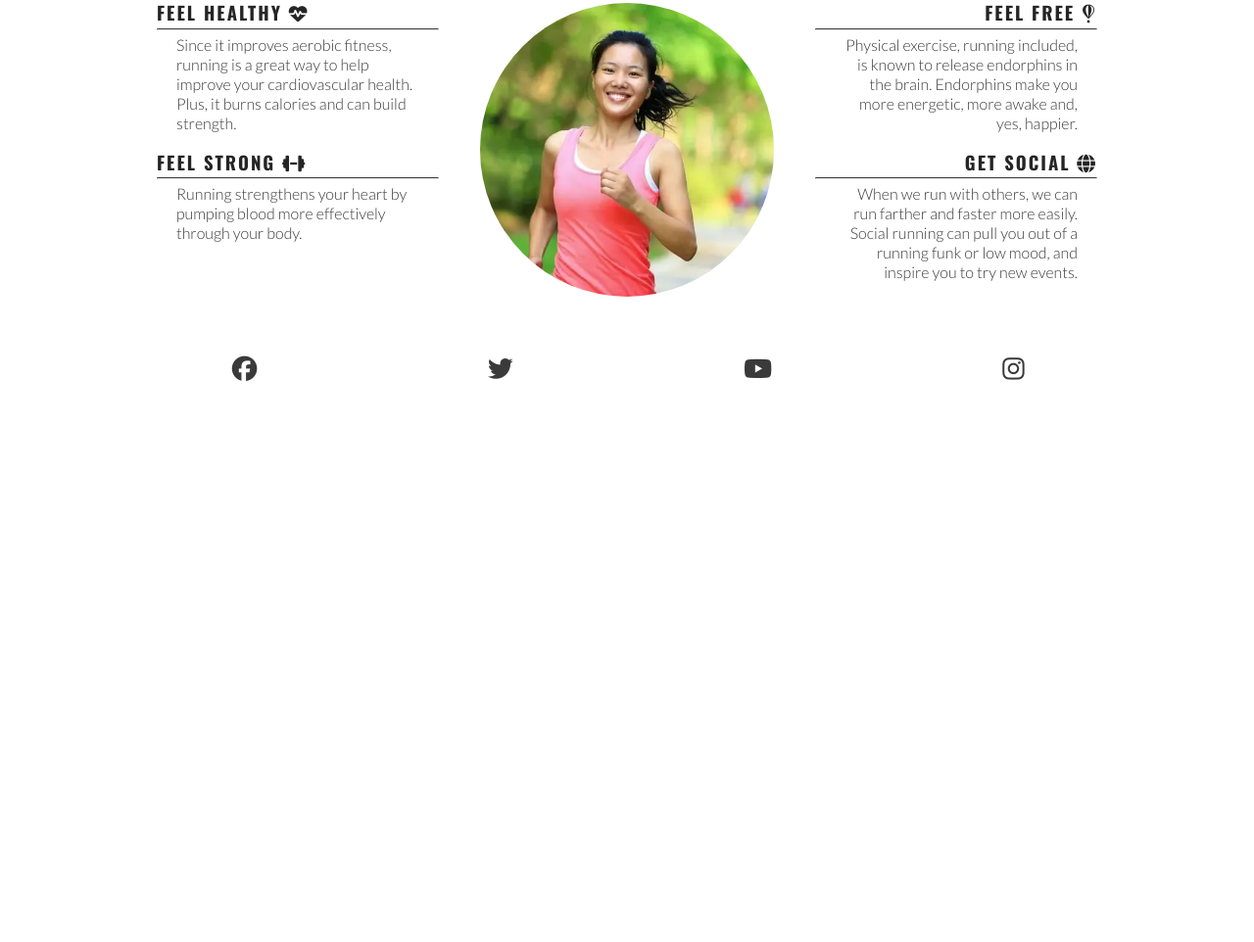
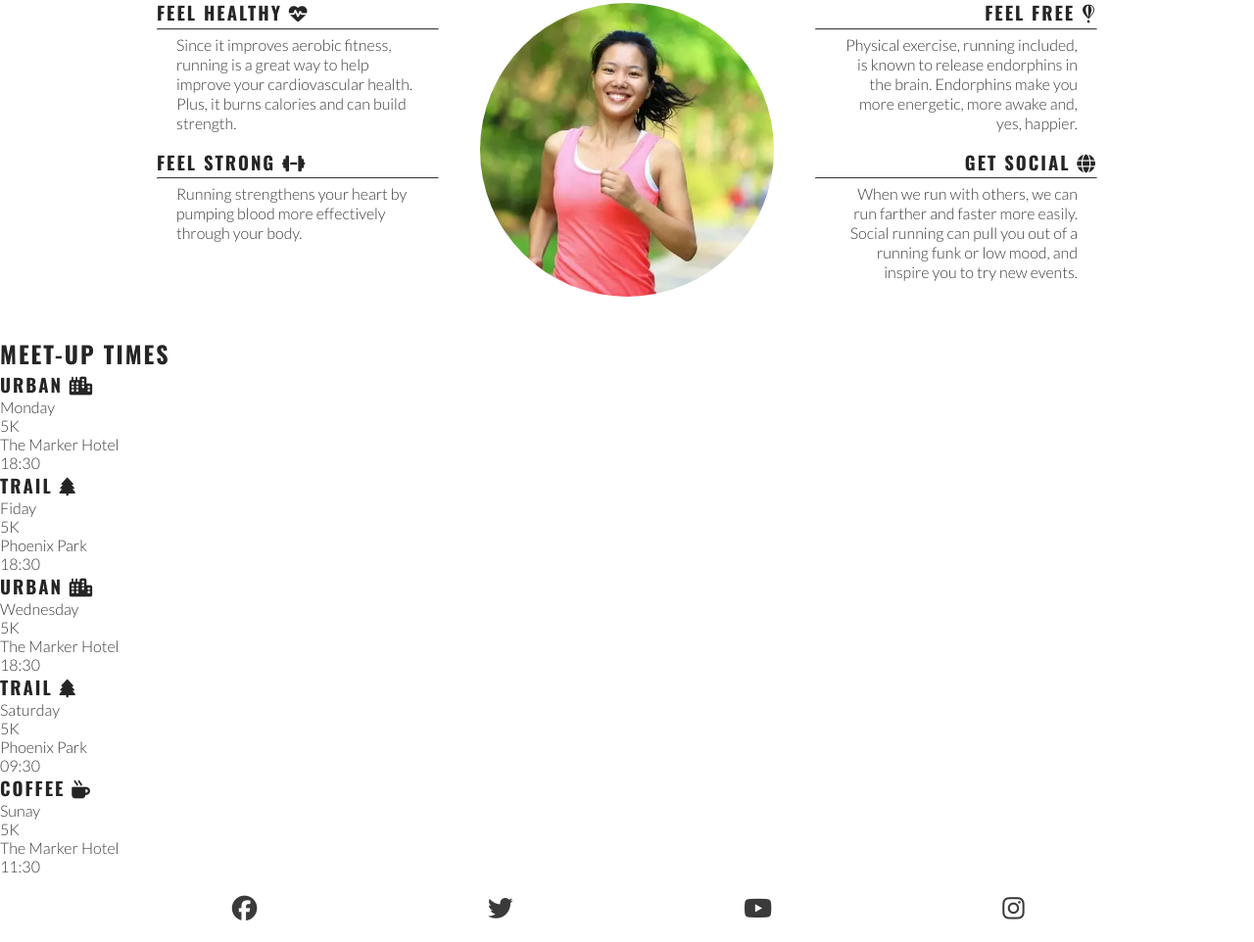
Before and after one commit to arcadejk/Love-Running-Project, a plain HTML site: page index.html in a window 1280 px wide. Shown: the part 782-1744 px from the top of the page at 98% size. Before the commit the page ends 1193 px from the top, so only its background shows below. Drawn offline with nearby package versions, Linux system fonts and the light colour scheme.

Commit message:
Add meetups section on HTML

```diff
--- a/index.html
+++ b/index.html
@@ -82,6 +82,52 @@
                 </div>
             </div>
         </section>
+
+        <!-- Meet-up sections -->
+        <section id="meetups">
+            <h2>Meet-up Times</h2>
+            <div id="times">
+                <div>
+                    <h3>URBAN <i class="fa-solid fa-city"></i></h3>
+                    <p>Monday</p>
+                    <p>5K</p>
+                    <p>The Marker Hotel</p>
+                    <p>18:30</p>
+                </div>
+
+                <div>
+                    <h3>TRAIL <i class="fa-solid fa-tree"></i></h3>
+                    <p>Fiday</p>
+                    <p>5K</p>
+                    <p>Phoenix Park</p>
+                    <p>18:30</p>
+                </div>
+
+                <div>
+                    <h3>URBAN <i class="fa-solid fa-city"></i></h3>
+                    <p>Wednesday</p>
+                    <p>5K</p>
+                    <p>The Marker Hotel</p>
+                    <p>18:30</p>
+                </div>
+
+                <div>
+                    <h3>TRAIL <i class="fa-solid fa-tree"></i></h3>
+                    <p>Saturday</p>
+                    <p>5K</p>
+                    <p>Phoenix Park</p>
+                    <p>09:30</p>
+                </div>
+
+                <div>
+                    <h3>COFFEE <i class="fa-solid fa-mug-hot"></i></h3>
+                    <p>Sunay</p>
+                    <p>5K</p>
+                    <p>The Marker Hotel</p>
+                    <p>11:30</p>
+                </div>
+            </div>
+        </section>
     </main>
 
     <!-- Footer -->
```
